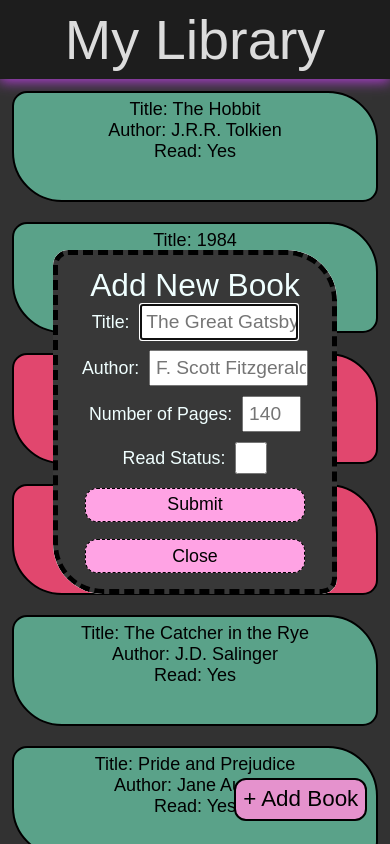
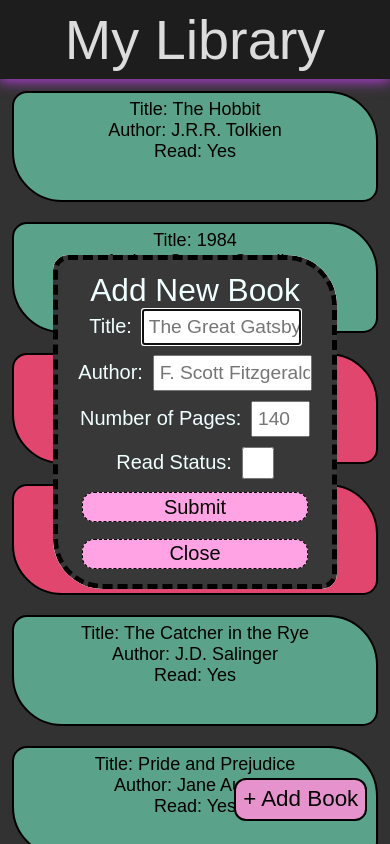
Before and after one commit to loopsc/project-library, a plain HTML site: page index.html in a window 390 px wide. Both pictures are taken after a click on the button "+ Add Book". Shown: the top 844 px of the page. Drawn offline with Linux system fonts and the light colour scheme; a web font is replaced by a local one.

Commit message:
More responsiveness changes to the same areas
More testing on mobile delete button.
Form still too big on small screens.

```diff
--- a/styles.css
+++ b/styles.css
@@ -73,7 +73,7 @@ body {
     position: absolute;
     bottom: 15px;
     border-radius: 13px;
-    /* z-index: -1; */
+    z-index: -1;
 
     visibility: hidden;
     pointer-events: none;
@@ -83,7 +83,7 @@ body {
 .card:hover .card_delete_button {
     visibility: visible;
     pointer-events: auto;
-    /* z-index: 1; */
+    z-index: 1;
 }
 
 .card_delete_button:hover {
@@ -125,7 +125,7 @@ body {
     flex-direction: column;
     align-items: center;
     padding: 12px;
-    width: clamp(250px, 60vw,80vw);
+    width: clamp(250px, 60vw, 600px);
 
     background-color: var(--soft-black);
     border: 5px dashed black;
@@ -136,7 +136,8 @@ form {
     display: flex;
     flex-direction: column;
     gap: 10px;
-    font-size:  calc(10px + 2vw);
+    /* font-size:  calc(10px + 2vw); */
+    font-size: clamp(20px, calc(10px + 1vw), 50px);
     color: azure;
 }
 
@@ -171,8 +172,9 @@ input[type="checkbox"]:hover {
 .btn_submit,
 .btn_close {
     /* font-size: 24px; */
-    font-size: calc(10px + 2vw);
-    padding: calc(2px + 1vw);
+    /* font-size: calc(10px + 2vw); */
+    font-size: clamp(20px, calc(10px + 1vw), 50px);
+    padding: calc(2px + 0.2vw);
     margin: 0.2rem;
     background-color: var(--soft-pink);
     border: 1px dashed black;
```
